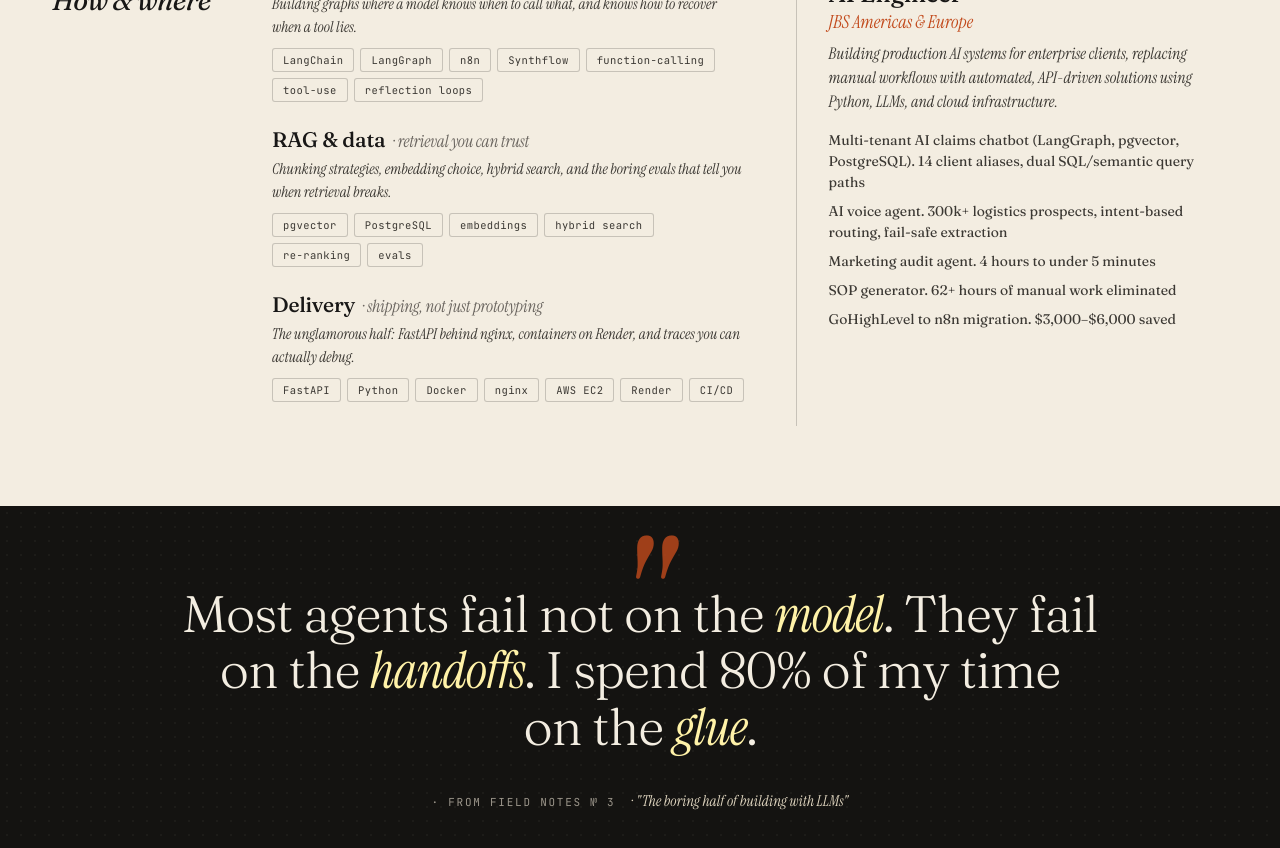
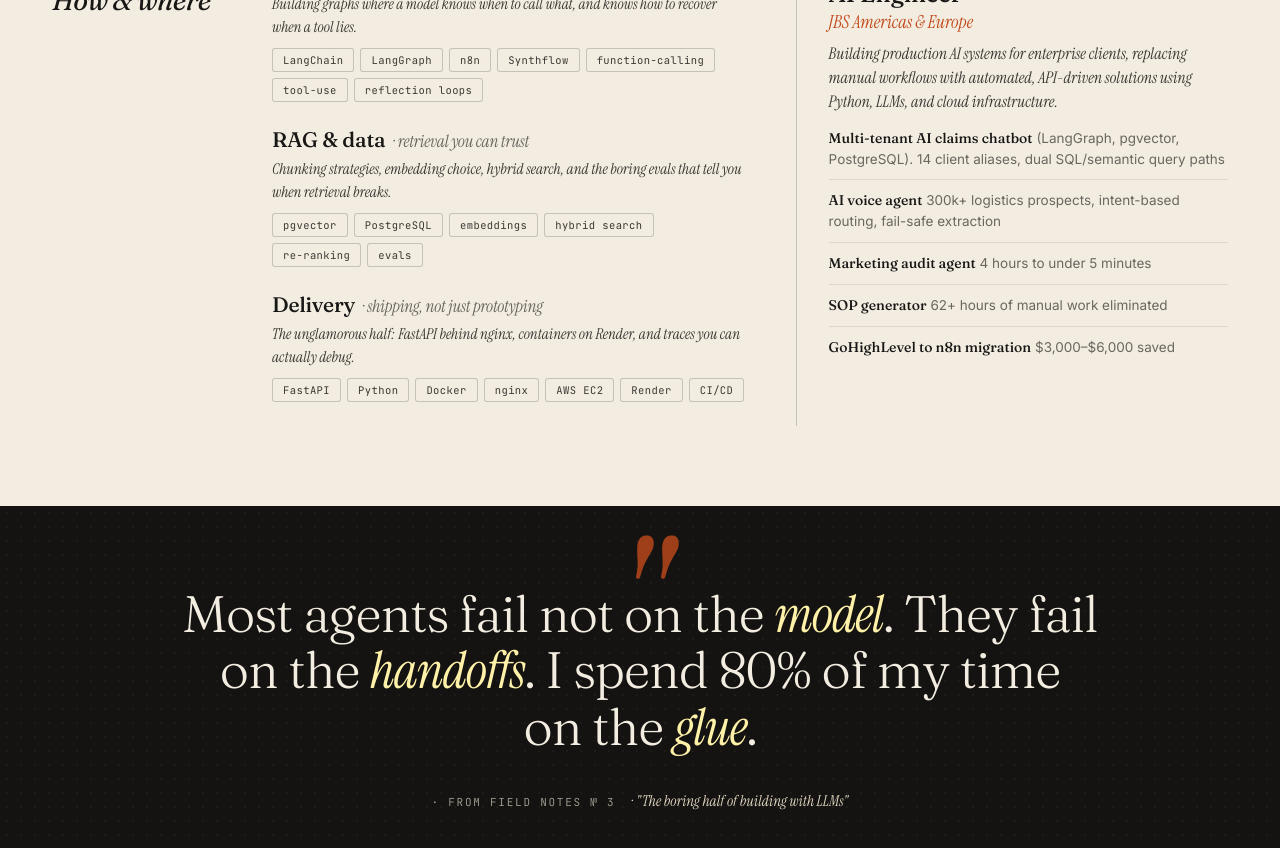
Before and after one commit to muhammadhananbaloch/portfolio-website, a React (Vite) app: page / in a window 1280 px wide. Shown: the part 2340-3188 px from the top of the page. Built offline with nearby package versions, Linux system fonts and the light colour scheme; the HTML template or start-up script is replaced by a standard one.

Commit message:
style: bold project names and increase spacing in experience highlights for better scannability

```diff
--- a/src/components/StackExp.tsx
+++ b/src/components/StackExp.tsx
@@ -27,11 +27,11 @@ const experience = [
     co: "JBS Americas & Europe",
     body: "Building production AI systems for enterprise clients, replacing manual workflows with automated, API-driven solutions using Python, LLMs, and cloud infrastructure.",
     highlights: [
-      "Multi-tenant AI claims chatbot (LangGraph, pgvector, PostgreSQL). 14 client aliases, dual SQL/semantic query paths",
-      "AI voice agent. 300k+ logistics prospects, intent-based routing, fail-safe extraction",
-      "Marketing audit agent. 4 hours to under 5 minutes",
-      "SOP generator. 62+ hours of manual work eliminated",
-      "GoHighLevel to n8n migration. $3,000–$6,000 saved",
+      { label: "Multi-tenant AI claims chatbot", detail: "(LangGraph, pgvector, PostgreSQL). 14 client aliases, dual SQL/semantic query paths" },
+      { label: "AI voice agent", detail: "300k+ logistics prospects, intent-based routing, fail-safe extraction" },
+      { label: "Marketing audit agent", detail: "4 hours to under 5 minutes" },
+      { label: "SOP generator", detail: "62+ hours of manual work eliminated" },
+      { label: "GoHighLevel to n8n migration", detail: "$3,000–$6,000 saved" },
     ],
   },
 ];
@@ -74,7 +74,7 @@ const StackExp = () => {
               {e.highlights && (
                 <ul className="exp-highlights">
                   {e.highlights.map((h, j) => (
-                    <li key={j}>{h}</li>
+                    <li key={j}><b>{h.label}</b> {h.detail}</li>
                   ))}
                 </ul>
               )}
--- a/src/styles/portfolio.css
+++ b/src/styles/portfolio.css
@@ -1241,21 +1241,32 @@ body.portfolio::before {
 .exp-highlights {
   list-style: none;
   padding: 0;
-  margin: 12px 0 0;
+  margin: 14px 0 0;
   max-width: 480px;
+  display: flex;
+  flex-direction: column;
+  gap: 10px;
 }
 
 .exp-highlights li {
-  font-family: var(--body-sans);
-  font-size: 14px;
+  font-family: var(--sans);
+  font-size: 13.5px;
   line-height: 1.5;
-  color: var(--ink-2);
-  padding: 4px 0;
-  border-bottom: 1px solid var(--rule-1);
+  color: var(--ink-3);
+  padding: 0 0 10px;
+  border-bottom: 1px solid var(--rule);
 }
 
 .exp-highlights li:last-child {
-  border-bottom: none
+  border-bottom: none;
+  padding-bottom: 0
+}
+
+.exp-highlights li b {
+  font-family: var(--serif);
+  font-weight: 500;
+  color: var(--ink);
+  font-size: 14px
 }
 
 /* ------------- QUOTE ------------- */
```
